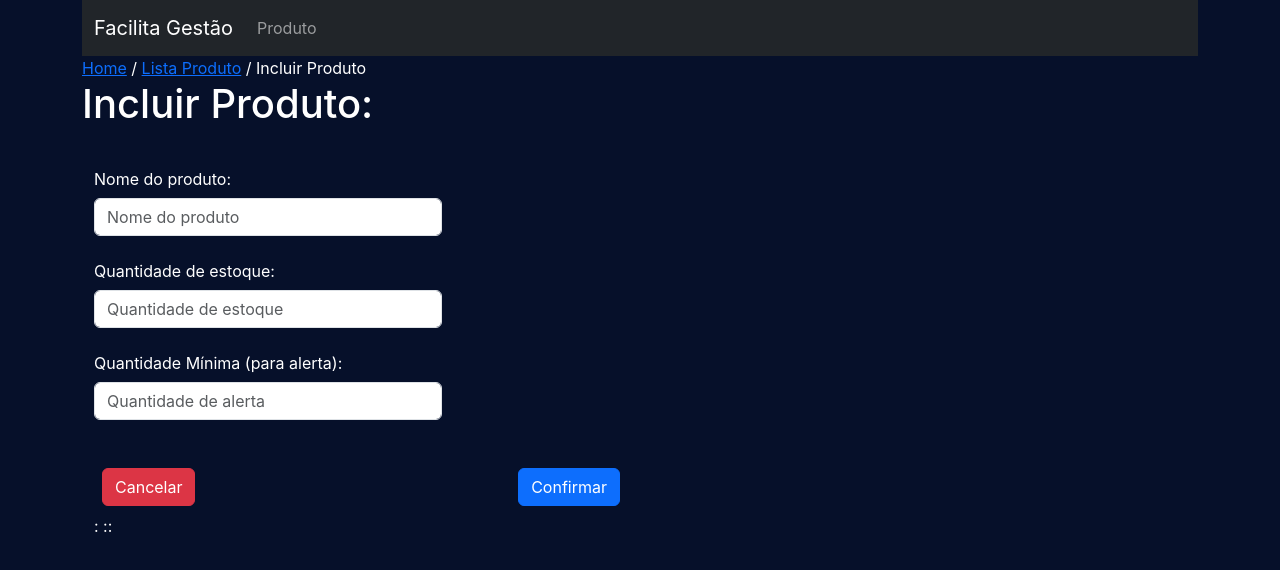
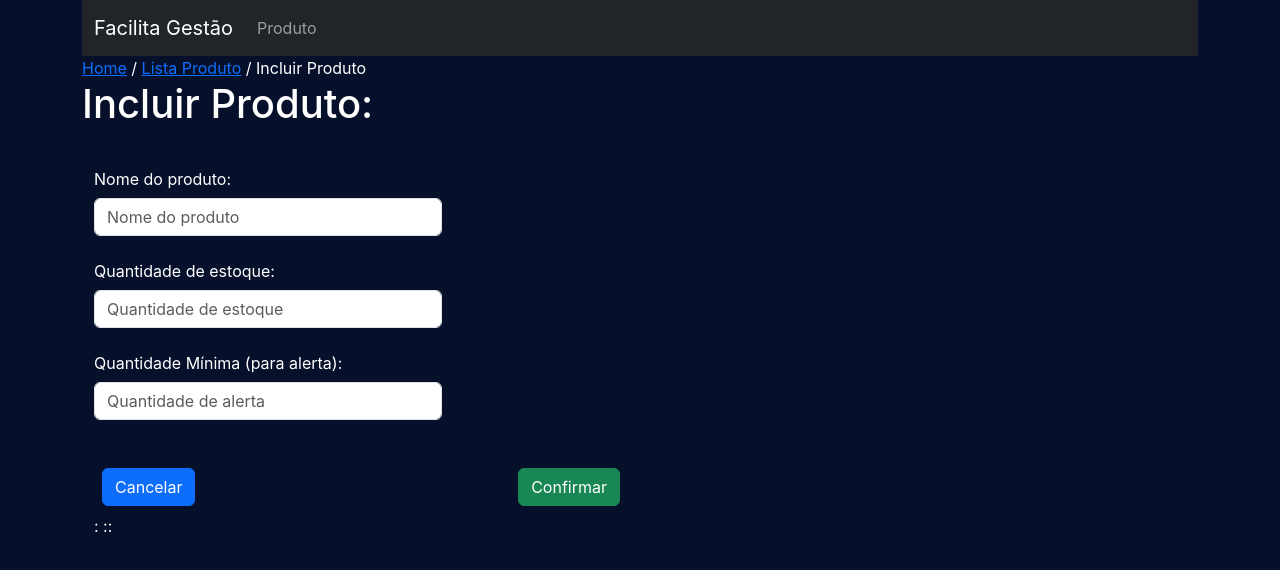
Before and after one commit to Bruno-Menezes-Projects/facilita-gestao-venda, a React (Create React App) app in the folder facilita-gestao-app/: page /produto/incluir in a window 1280 px wide. Shown: the top 570 px of the page. Built offline with nearby package versions, Linux system fonts and the light colour scheme.

Commit message:
update design

```diff
--- a/facilita-gestao-app/src/components/paginas/produto/ProdutoForm.js
+++ b/facilita-gestao-app/src/components/paginas/produto/ProdutoForm.js
@@ -123,13 +123,13 @@ function ProdutoForm({id}){
                                 <Stack direction="horizontal" gap={3}>
                                     <div className="p-2">
                                         <Link to="/produto/list">
-                                            <Button variant="danger">
+                                            <Button variant="primary">
                                                 Cancelar
                                             </Button>
                                         </Link>
                                     </div>
                                     <div className="p-2 ms-auto">
-                                        <Button variant="primary" type="submit">
+                                        <Button variant="success" type="submit">
                                             Confirmar
                                         </Button>
                                     </div>
@@ -196,11 +196,12 @@ function ProdutoForm({id}){
                         </strong>
                     </h4>
                 </Modal.Body>
+
                 <Modal.Footer>
-                    <Button variant="warning" onClick={handleAlterar}>
+                    <Button  variant="warning" onClick={handleAlterar}>
                         Alterar
                     </Button>
-                    <Button variant="danger" onClick={handleClose}>
+                    <Button variant="primary" onClick={handleClose}>
                         Cancelar
                     </Button>
                 </Modal.Footer>
```
